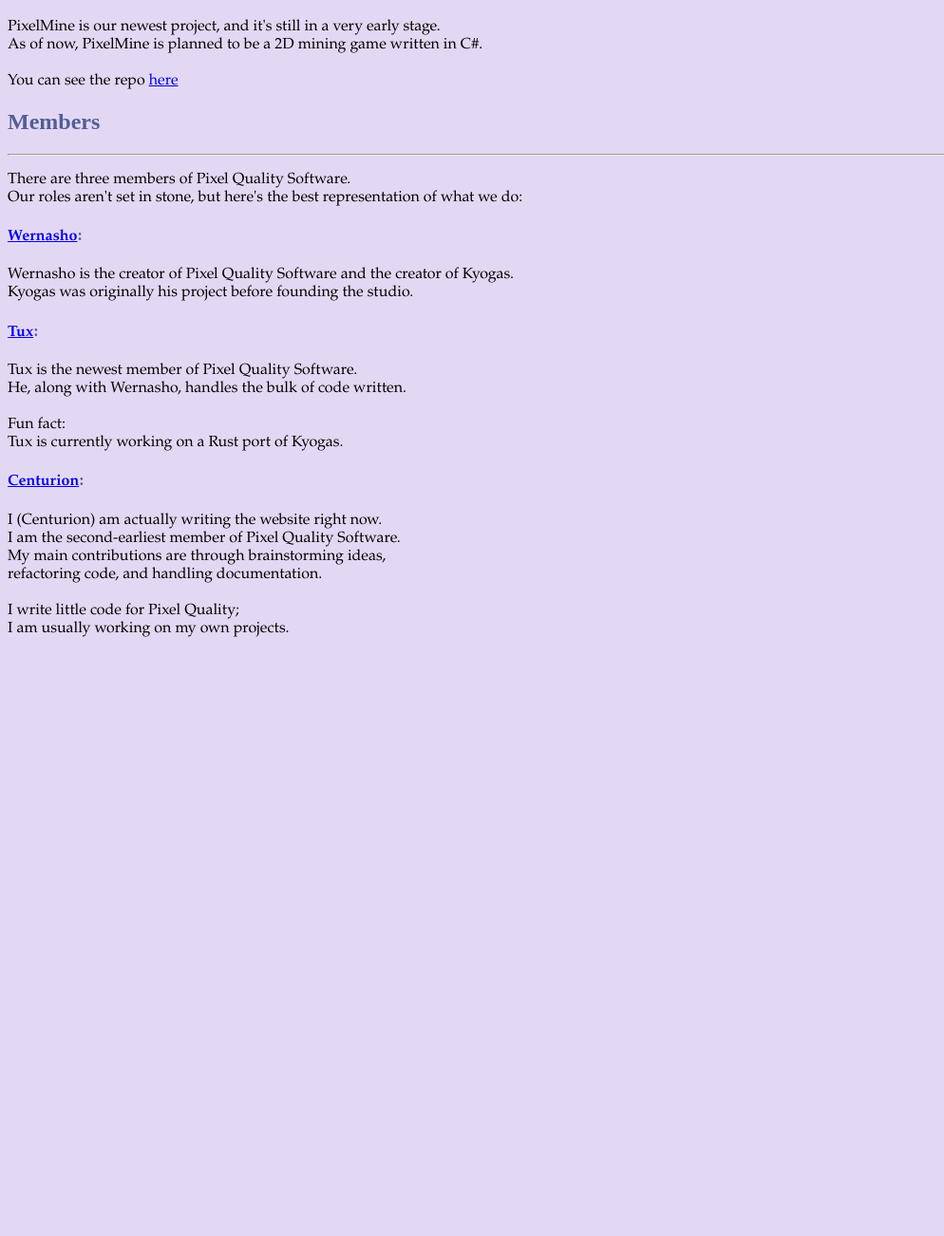
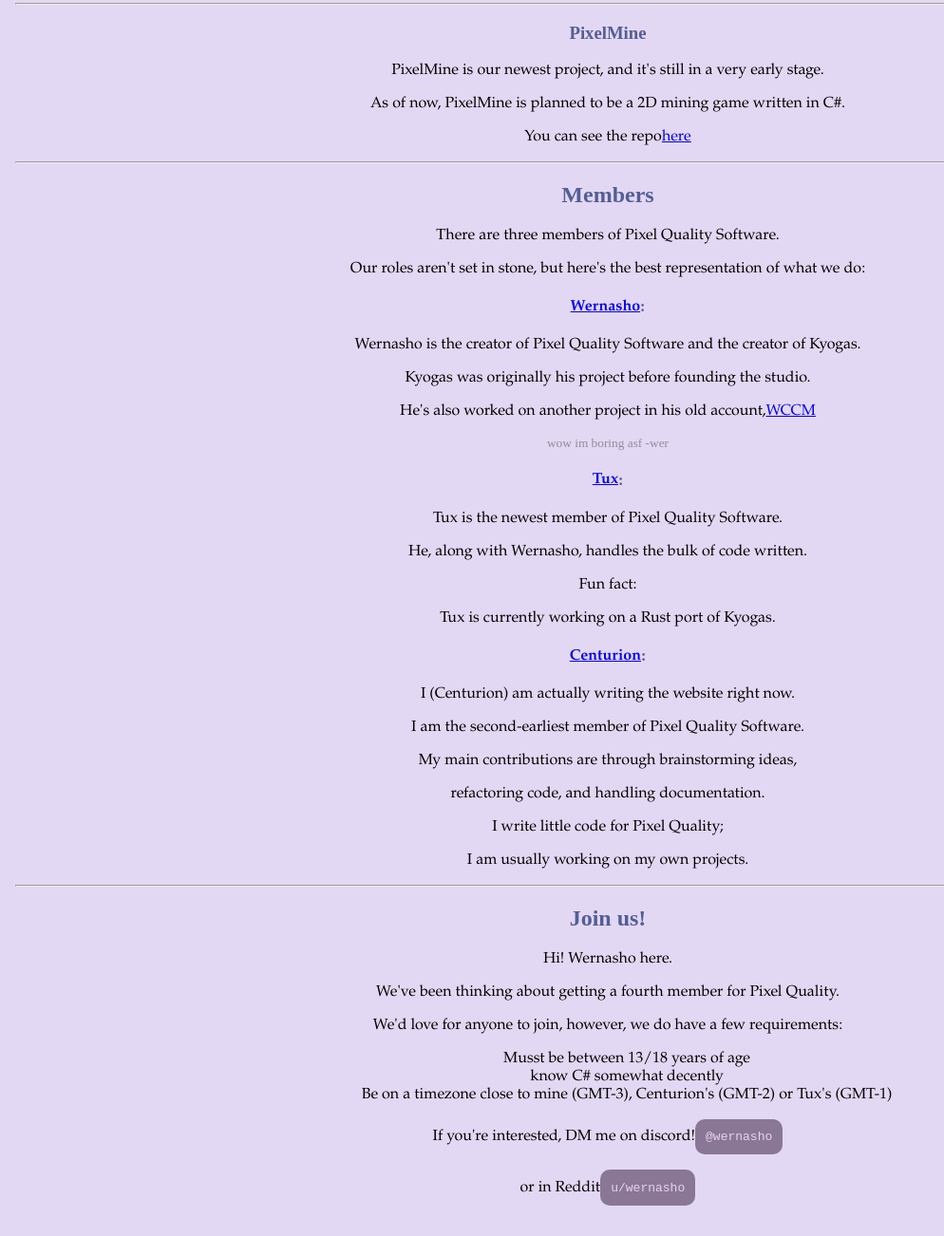
Before and after one commit to pixelqualitysoftware/pixel-quality-web, a website: page index.html in a window 1280 px wide. Shown: the part 680-1982 px from the top of the page at 95% size, without its empty margins (0-994 px from the left). Before the commit the page ends 1368 px from the top, so only its background shows below. Drawn offline with Linux system fonts and the light colour scheme.

Commit message:
something something commit something

```diff
--- a/index.css
+++ b/index.css
@@ -1,45 +1,46 @@
 
-h1 {
-    color: #535e97;
+h1, h2, h3, h4, h5, h6, small {
+  color: #535e97;
+		display: flex;
+		justify-content: center;
+		align-items: center;
 }
-
-h2 {
-    color: #535e97;
+small{
+		color: #0000005c
 }
-
-h3 {
-    color: #535e97;
-}
-
-h4 {
-    color: #535e97;
-}
-
-h5 {
-    color: #535e97;
-}
-
-h6 {
-    color: #535e97;
-}
-
 html {
     background-color: #e3d8f3;
 }
 
-p {
+p, a, blockquote, li, ul{
     font-family: Didot,Didot LT STD,Hoefler Text,Garamond,Times New Roman,serif;
 }
-
-a {
-    font-family: Didot,Didot LT STD,Hoefler Text,Garamond,Times New Roman,serif;
+p, a, li {
+		display: flex;
+		justify-content: center;
+		align-items: center;
 }
 
-
 blockquote {
-    font-family: Didot,Didot LT STD,Hoefler Text,Garamond,Times New Roman,serif;
     background-color: #7b7681;
     border-radius: 5px;
     color: #ebd0f4;
     padding: 10px;
 }
+
+body {
+		padding: 0.7rem;
+		margin: 0.3rem;
+	}
+
+#kyogas-example, .h {
+		background-color: #8a7795;
+		border-radius: 10px;
+}
+/*.h {
+		border-width: 0.1rem;
+}*/
+code{
+		color: #ebd0f4;
+		padding:0.7rem;
+}
--- a/index.html
+++ b/index.html
@@ -15,34 +15,31 @@
 <p>
     We really just make random stuff, but we have some solid ideas.
 </p>
+<hr>
+<h2>Projects</h2>
 
-<h2>
-    Projects
-</h2>
-<hr>
-
+<section>
 		<h3>Kyogas</h3>
 
-    As of right now, our main project is <a href="https://github.com/pixelqualitysoftware/kyogas">Kyogas</a>
+		    <p>As of right now, our main project is <a href="https://github.com/pixelqualitysoftware/kyogas">Kyogas</a></p>
 
 		    <h4>What is Kyogas?</h4>
 
 		<blockquote>
-    Kyogas is a minimalistic markup language with static typing <br>
-    that I made because I didn't have anything better to do. <br>
-    And because JSON is too verbose and I despise YAML using indentation for everything. <br>
+		    Kyogas is a minimalistic markup language with static typing
+		    that I made because I didn't have anything better to do.
+		    And because JSON is too verbose and I despise YAML using indentation for everything. <!--<br>-->
 		</blockquote>
 
-- <a href="https://github.com/werSquared">Wernasho</a>'s description of Kyogas
+		<p> - <a href="https://github.com/werSquared">Wernasho</a>'s description of Kyogas </p>
 
-<br>
 		<br>
 		<p>
 		    Here is an example of Kyogas's syntax:
 		</p>
 
-<div id="kyogas-example" style="background-color: #8a7795; border-radius: 10px;">
-    <pre><code style="color: #ebd0f4">
+		<div id="kyogas-example" class="h">
+		    <pre style="padding:0.7rem;"><code>
 str name: player
 byte lvl: 5
 uint gold: 358
@@ -53,56 +50,64 @@
 byte attack: 45
 		    </code></pre>
 		</div>
-
+		<hr>
 		<h3>PixelMine</h3>
 
-<p>
-    PixelMine is our newest project, and it's still in a very early stage. <br>
-    As of now, PixelMine is planned to be a 2D mining game written in C#. <br>
-    <br>
-    You can see the repo <a href="https://github.com/pixelqualitysoftware/pixelmine">here</a>
-</p>
+<p> PixelMine is our newest project, and it's still in a very early stage.</p>
 
+<p>As of now, PixelMine is planned to be a 2D mining game written in C#. </p>
+
+<p>You can see the repo <a href="https://github.com/pixelqualitysoftware/pixelmine">here</a></p>
+<hr>
+</section>
 <h2>
     Members
 </h2>
-<hr>
-
-    <p>
-    There are three members of Pixel Quality Software. <br>
-    Our roles aren't set in stone, but here's the best representation of what we do: <br>
-    </p>
+		<section>
+    <p>There are three members of Pixel Quality Software.</p> <!--<br>-->
+    <p>Our roles aren't set in stone, but here's the best representation of what we do:</p><!--<br>-->
 
     <h4>
     <a href="https://github.com/werSquared">Wernasho</a>:
     </h4>
-    <p>
-        Wernasho is the creator of Pixel Quality Software and the creator of Kyogas. <br>
-        Kyogas was originally his project before founding the studio.
-    </p>
+    <p>Wernasho is the creator of Pixel Quality Software and the creator of Kyogas.</p>
+				<p>Kyogas was originally his project before founding the studio.</p>
+				<p>He's also worked on another project in his old account,<a href="https://github.com/wernasho/wccm">WCCM</a></p>
+    <small>wow im boring asf -wer</small>
     <h4>
         <a href="https://github.com/tuxza">Tux</a>:
     </h4>
-    <p>
-        Tux is the newest member of Pixel Quality Software. <br>
-        He, along with Wernasho, handles the bulk of code written. <br>
+    <p>Tux is the newest member of Pixel Quality Software.</p> <!--<br>-->
+    <p>He, along with Wernasho, handles the bulk of code written.</p> <!--<br>-->
 
-        <br>
-        Fun fact: <br>
-        Tux is currently working on a Rust port of Kyogas.
-    </p>
+        <!--<br>-->
+        <p>Fun fact:</p> <!--<br>-->
+        <p>Tux is currently working on a Rust port of Kyogas.</p>
     <h4>
         <a href="https://github.com/Centurion774477">Centurion</a>:
     </h4>
-    <p>
-        I (Centurion) am actually writing the website right now. <br>
-        I am the second-earliest member of Pixel Quality Software. <br>
-        My main contributions are through brainstorming ideas, <br>
-        refactoring code, and handling documentation. <br>
+        <p>I (Centurion) am actually writing the website right now.</p>
+        <p>I am the second-earliest member of Pixel Quality Software.</p>
+        <p>My main contributions are through brainstorming ideas,</p>
+        <p>refactoring code, and handling documentation.</p>
 
-        <br>
-        I write little code for Pixel Quality; <br>
-        I am usually working on my own projects. <br>
-    </p>
+        <p>I write little code for Pixel Quality;</p>
+        <p>I am usually working on my own projects.</p>
+        <hr>
+		</section>
+		<h2>Join us!</h2>
+
+		<section>
+				<p>Hi! Wernasho here.</p>
+				<p>We've been thinking about getting a fourth member for Pixel Quality.</p>
+				<p>We'd love for anyone to join, however, we do have a few requirements: </p>
+				<ul>
+						<li>Musst be between 13/18 years of age</li>
+						<li>know C# somewhat decently</li>
+						<li>Be on a timezone close to mine (GMT-3), Centurion's (GMT-2) or Tux's (GMT-1)</li>
+				</ul>
+				<p>If you're interested, DM me on discord! <code class="h"> @wernasho</code></p>
+				<p>or in Reddit <code class=h> u/wernasho</code></p>
+		</section>
 </body>
 </html>
```
Lines whose indentation alone changed are shown as unchanged.
